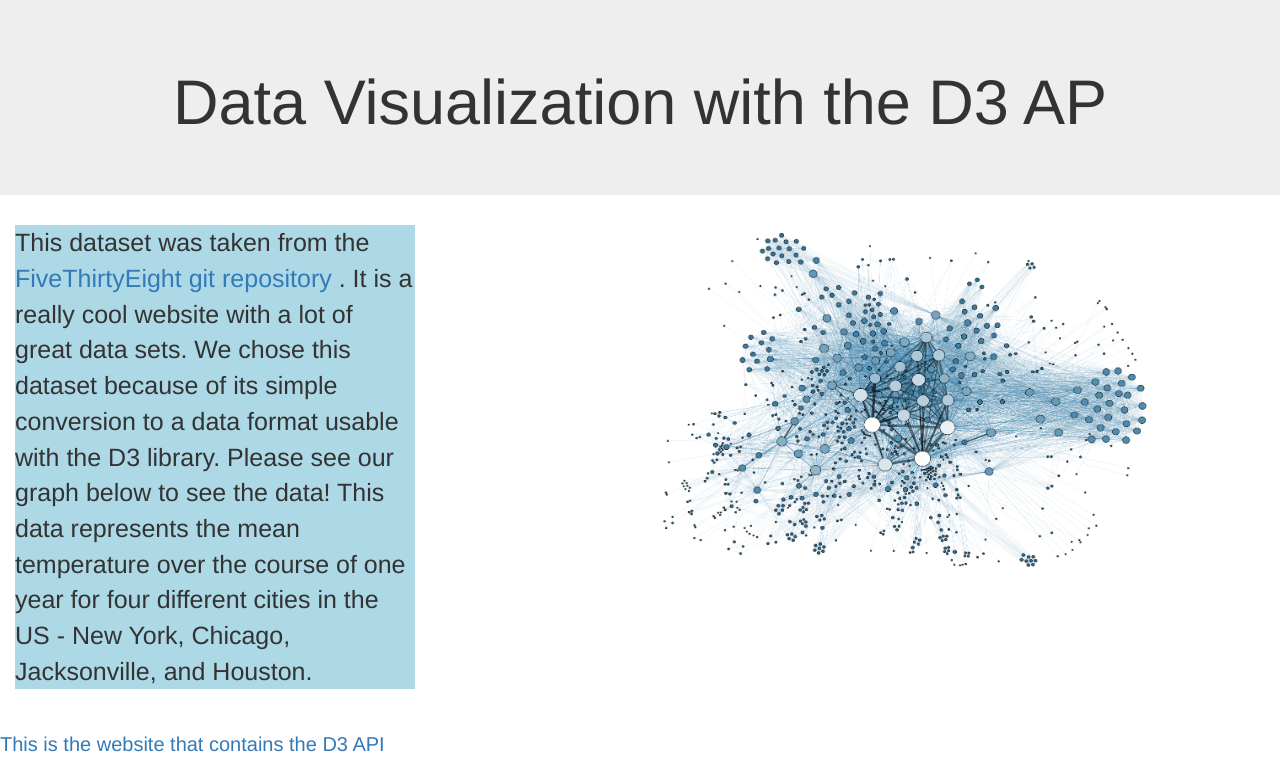
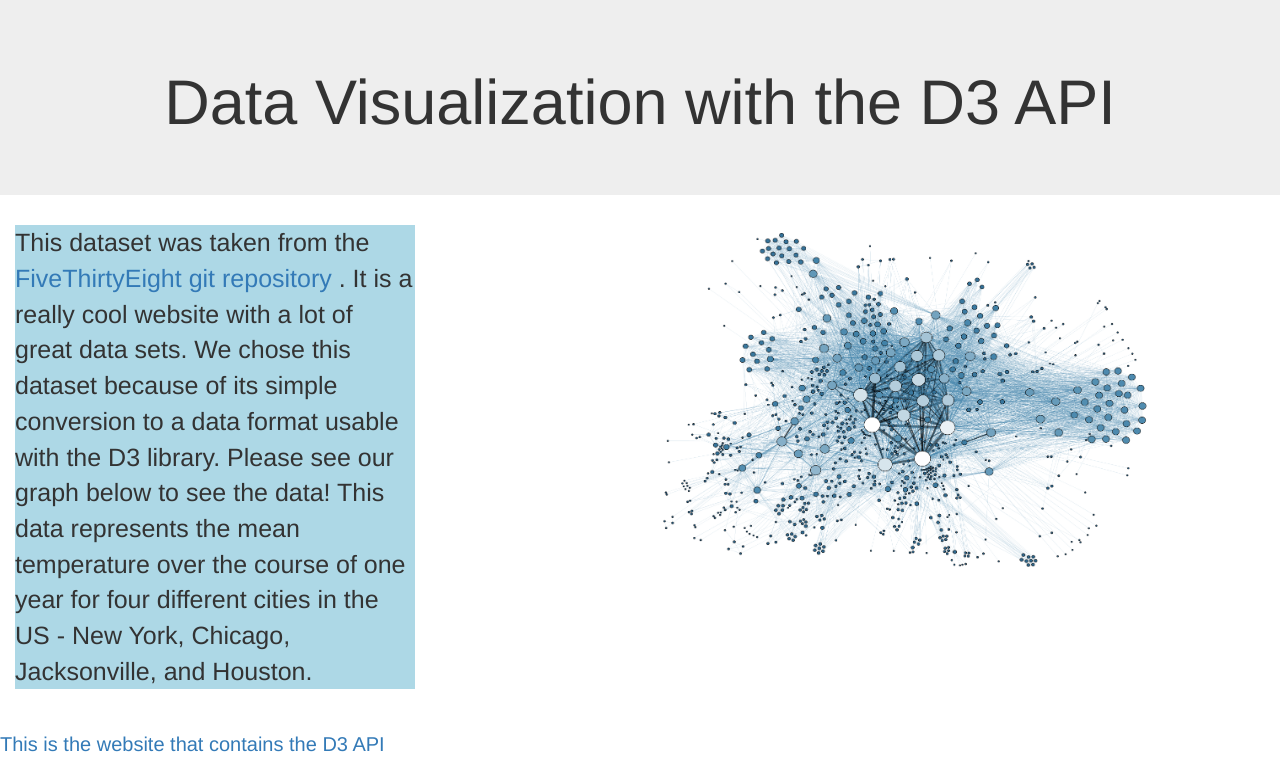
Before and after one commit to mlamontagne8/data_visualization_hh, a plain HTML site: page index.html in a window 1280 px wide. Shown: the top 759 px of the page. Drawn offline with nearby package versions, Linux system fonts and the light colour scheme.

Commit message:
Interface restored, back to normal

```diff
--- a/index.html
+++ b/index.html
@@ -14,7 +14,7 @@
 <body>
 
     <div class="jumbotron text-center">
-        <h1 id="blah">Data Visualization with the D3 AP</h1>
+        <h1 id="blah">Data Visualization with the D3 API</h1>
     </div>
     <div class="col-md-6">
 
```
